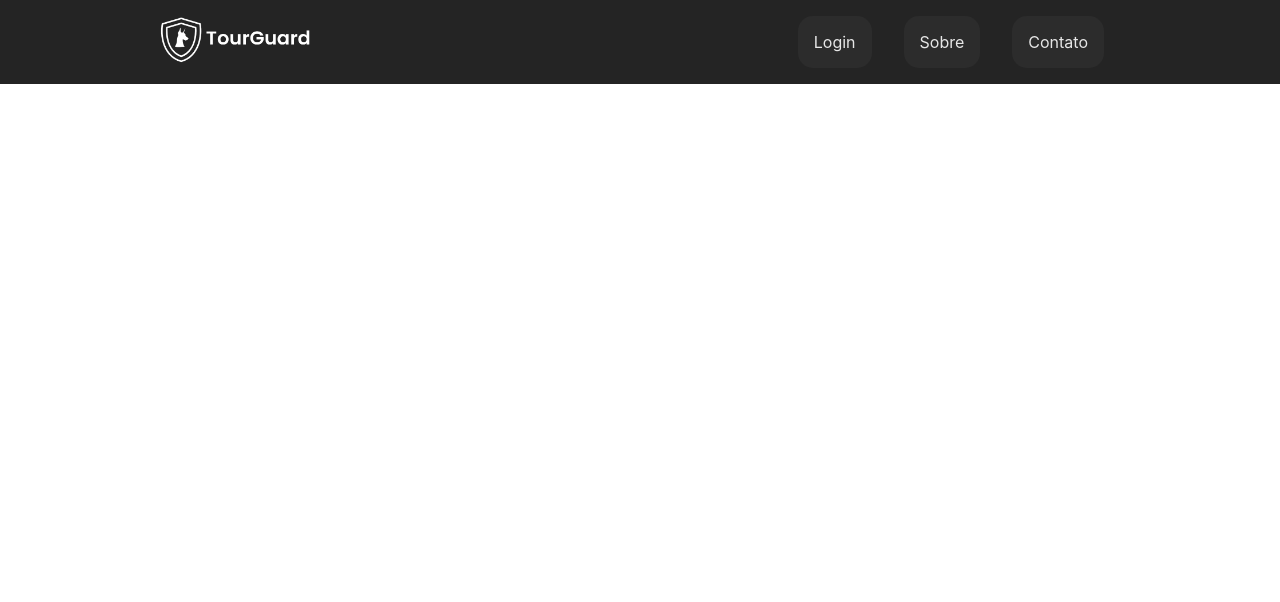
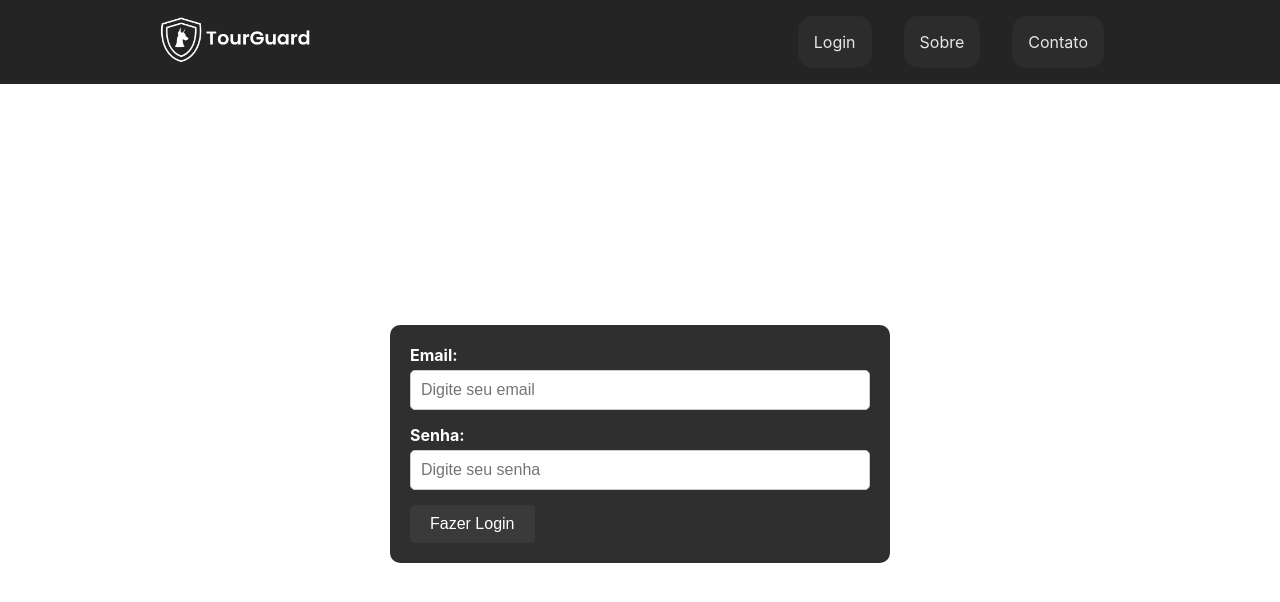
Before and after one commit to Lorenzo-Weber/tour-guard-web, a React (Create React App) app: page /login in a window 1280 px wide. Shown: the top 602 px of the page. Built offline with nearby package versions, Linux system fonts and the light colour scheme.

Commit message:
feat: add login page

```diff
--- a/src/pages/Public/Login/Login.module.css
+++ b/src/pages/Public/Login/Login.module.css
@@ -0,0 +1,65 @@
+.formContainer {
+  background-color: #2f2f2f;
+  /* Cor grafite */
+
+  padding: 20px;
+  border-radius: 10px;
+  /* Bordas arredondadas */
+  width: 100%;
+  max-width: 500px;
+  margin: 0 auto;
+  /* Centraliza a caixa no centro da página */
+  color: #fff;
+  /* Cor do texto */
+}
+
+.formContainer label {
+  display: block;
+  margin-bottom: 5px;
+  font-weight: bold;
+}
+
+.formContainer input,
+.formContainer textarea {
+  width: 100%;
+  padding: 10px;
+  margin-bottom: 15px;
+  border-radius: 5px;
+  border: 1px solid #ccc;
+  font-size: 16px;
+  background-color: #fff;
+  /* Cor do fundo dos campos */
+  color: #000;
+  /* Cor do texto dos campos */
+}
+
+.formContainer button {
+  padding: 10px 20px;
+  background-color: #3a3a3a;
+  border: none;
+  border-radius: 5px;
+  color: #fff;
+  cursor: pointer;
+  font-size: 16px;
+  transition: background-color 0.3s ease;
+}
+
+.formContainer button:hover {
+  background-color: #001f3f;
+}
+
+.body {
+  display: flex;
+  align-items: center;
+  justify-content: center;
+  width: 100%;
+  height: 90%;
+}
+
+.messageInput {
+  resize: none;
+}
+
+.input {
+  outline: none;
+}
--- a/src/pages/Public/Login/Login.tsx
+++ b/src/pages/Public/Login/Login.tsx
@@ -1,10 +1,52 @@
-import React from 'react';
+import React, { useState } from 'react';
 import Header from '../../../components/Header';
 
+import styles from './Login.module.css';
+
 const Login = () => {
+  const [email, setEmail] = useState('');
+  const [password, setPassword] = useState('');
+
+  const handleSubmit = (e: React.FormEvent<HTMLFormElement>) => {
+    e.preventDefault();
+  };
+
   return (
-    <div>
-     {<Header />}
+    <div style={{ height: '100%' }}>
+      <Header />
+      <div className={styles.body}>
+        <div className={styles.formContainer}> {/* Aplicando a classe para estilização */}
+          <form onSubmit={handleSubmit}>
+            <div>
+              <label htmlFor="email">Email:</label>
+              <input
+                type="text"
+                id="email"
+                name="email"
+                placeholder='Digite seu email'
+                className={styles.input}
+                value={email}
+                onChange={(e) => setEmail(e.target.value)}
+                required
+              />
+            </div>
+            <div>
+              <label htmlFor="password">Senha:</label>
+              <input
+                type="password"
+                placeholder='Digite seu senha'
+                id="password"
+                className={styles.input}
+                name="password"
+                value={password}
+                onChange={(e) => setPassword(e.target.value)}
+                required
+              />
+            </div>
+            <button type="submit">Fazer Login</button>
+          </form>
+        </div>
+      </div>
     </div>
   )
 };
```
